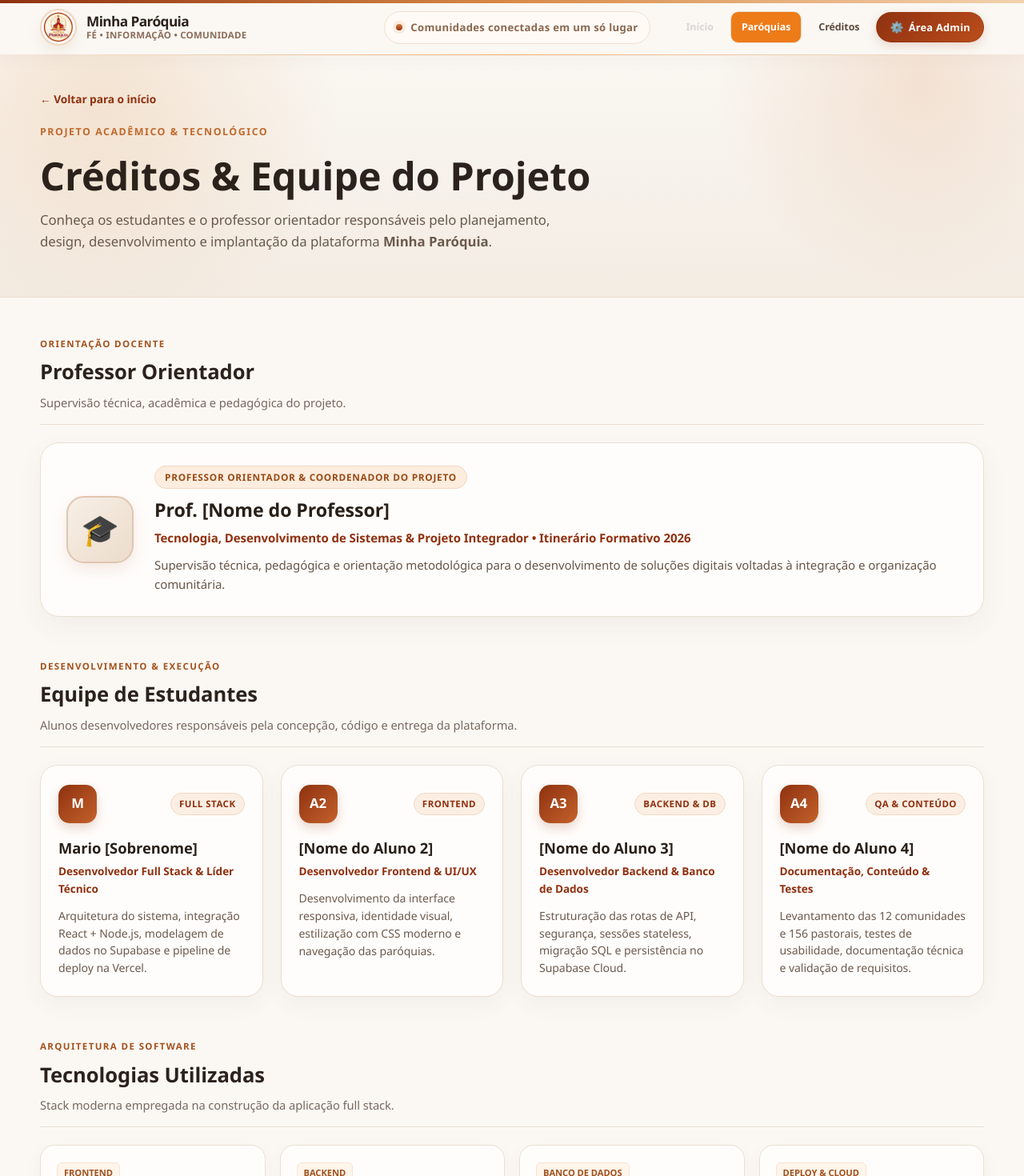
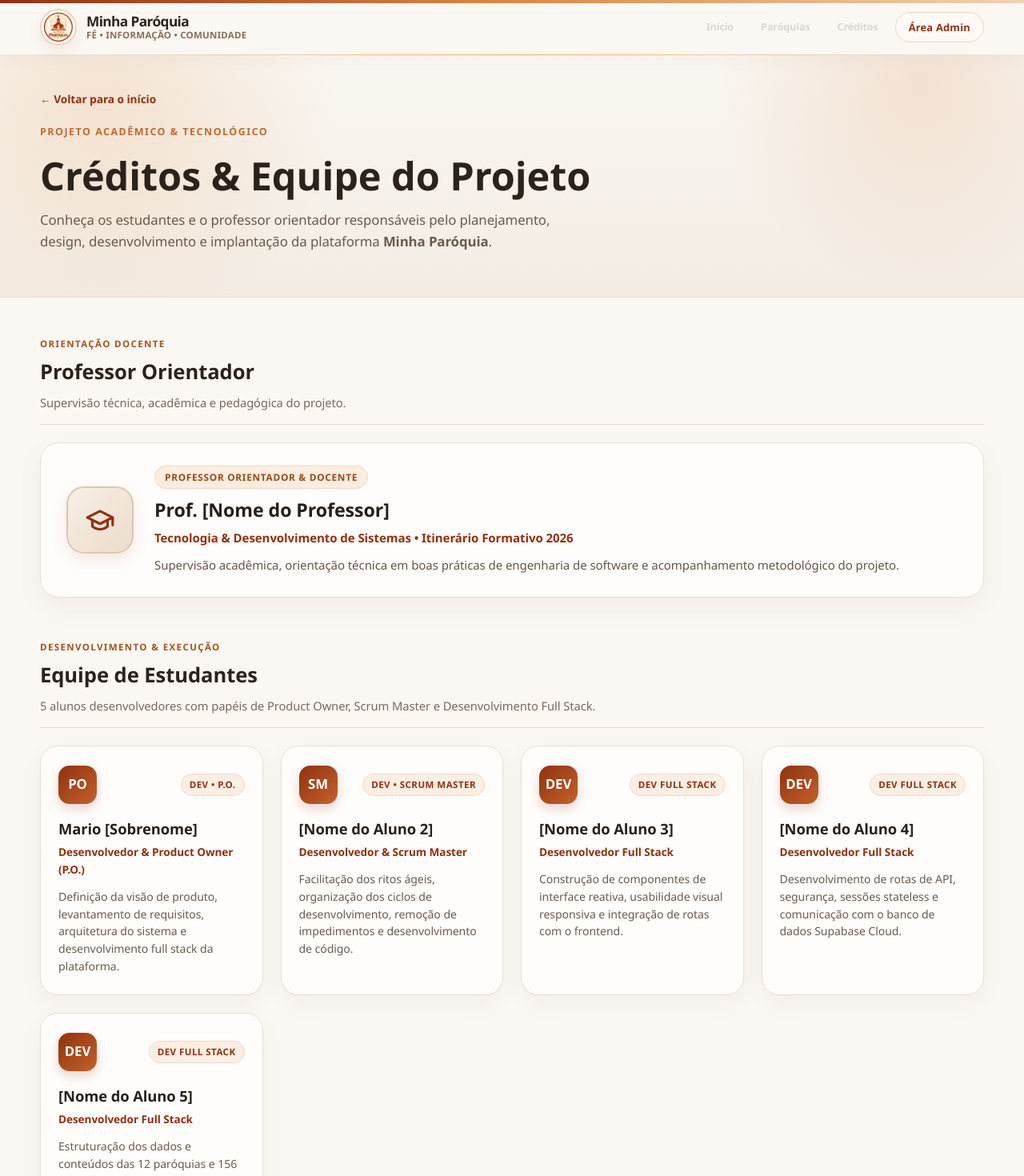
Before and after one commit to Itinerario2026/infogreja-plus, a React (Vite) app in the folder client/: page /creditos in a window 1280 px wide. Shown: the top 1470 px of the page at 80% size. Built offline with nearby package versions, Linux system fonts and the light colour scheme.

Commit message:
Limpa cabecalho, remove emoji de Area Admin e ajusta equipe para 5 devs (com P.O. e Scrum Master)

```diff
--- a/client/src/components/PublicHeader.jsx
+++ b/client/src/components/PublicHeader.jsx
@@ -18,19 +18,13 @@ export default function PublicHeader() {
           </span>
         </Link>
 
-        <div className="header-identity">
-          <span className="header-dot"></span>
-          <span>Comunidades conectadas em um só lugar</span>
-        </div>
-
         <button className="menu-btn" onClick={() => setOpen(!open)} aria-label="Abrir menu">☰</button>
         <nav className={`nav ${open ? "show" : ""}`}>
           <Link to="/" onClick={close}>Início</Link>
-          <a href="/#igrejas" onClick={close} className="nav-cta">Paróquias</a>
-          <Link to="/creditos" onClick={close} className="nav-credits-link">Créditos</Link>
-          <Link to="/admin/login" onClick={close} className="nav-admin-btn">
-            <span className="nav-admin-icon" aria-hidden="true">⚙️</span>
-            <span>Área Admin</span>
+          <a href="/#igrejas" onClick={close}>Paróquias</a>
+          <Link to="/creditos" onClick={close}>Créditos</Link>
+          <Link to="/admin/login" onClick={close} className="nav-admin-link">
+            Área Admin
           </Link>
         </nav>
       </div>
--- a/client/src/pages/Credits.jsx
+++ b/client/src/pages/Credits.jsx
@@ -3,44 +3,51 @@ import PublicHeader from "../components/PublicHeader";
 import PublicFooter from "../components/PublicFooter";
 
 export default function Credits() {
-  // Dados do Professor Orientador
+  // Professor Orientador
   const professor = {
     name: "Prof. [Nome do Professor]",
-    role: "Professor Orientador & Coordenador do Projeto",
-    subject: "Tecnologia, Desenvolvimento de Sistemas & Projeto Integrador",
+    role: "Professor Orientador & Docente",
+    subject: "Tecnologia & Desenvolvimento de Sistemas",
     institution: "Itinerário Formativo 2026",
-    bio: "Supervisão técnica, pedagógica e orientação metodológica para o desenvolvimento de soluções digitais voltadas à integração e organização comunitária."
+    bio: "Supervisão acadêmica, orientação técnica em boas práticas de engenharia de software e acompanhamento metodológico do projeto."
   };
 
-  // Dados da Equipe / Alunos
+  // 5 Alunos Desenvolvedores (sendo 1 P.O. e 1 Scrum Master)
   const teamMembers = [
     {
       name: "Mario [Sobrenome]",
-      role: "Desenvolvedor Full Stack & Líder Técnico",
-      tag: "Full Stack",
-      contributions: "Arquitetura do sistema, integração React + Node.js, modelagem de dados no Supabase e pipeline de deploy na Vercel.",
-      initials: "M"
+      role: "Desenvolvedor & Product Owner (P.O.)",
+      tag: "Dev • P.O.",
+      contributions: "Definição da visão de produto, levantamento de requisitos, arquitetura do sistema e desenvolvimento full stack da plataforma.",
+      initials: "PO"
     },
     {
       name: "[Nome do Aluno 2]",
-      role: "Desenvolvedor Frontend & UI/UX",
-      tag: "Frontend",
-      contributions: "Desenvolvimento da interface responsiva, identidade visual, estilização com CSS moderno e navegação das paróquias.",
-      initials: "A2"
+      role: "Desenvolvedor & Scrum Master",
+      tag: "Dev • Scrum Master",
+      contributions: "Facilitação dos ritos ágeis, organização dos ciclos de desenvolvimento, remoção de impedimentos e desenvolvimento de código.",
+      initials: "SM"
     },
     {
       name: "[Nome do Aluno 3]",
-      role: "Desenvolvedor Backend & Banco de Dados",
-      tag: "Backend & DB",
-      contributions: "Estruturação das rotas de API, segurança, sessões stateless, migração SQL e persistência no Supabase Cloud.",
-      initials: "A3"
+      role: "Desenvolvedor Full Stack",
+      tag: "Dev Full Stack",
+      contributions: "Construção de componentes de interface reativa, usabilidade visual responsiva e integração de rotas com o frontend.",
+      initials: "DEV"
     },
     {
       name: "[Nome do Aluno 4]",
-      role: "Documentação, Conteúdo & Testes",
-      tag: "QA & Conteúdo",
-      contributions: "Levantamento das 12 comunidades e 156 pastorais, testes de usabilidade, documentação técnica e validação de requisitos.",
-      initials: "A4"
+      role: "Desenvolvedor Full Stack",
+      tag: "Dev Full Stack",
+      contributions: "Desenvolvimento de rotas de API, segurança, sessões stateless e comunicação com o banco de dados Supabase Cloud.",
+      initials: "DEV"
+    },
+    {
+      name: "[Nome do Aluno 5]",
+      role: "Desenvolvedor Full Stack",
+      tag: "Dev Full Stack",
+      contributions: "Estruturação dos dados e conteúdos das 12 paróquias e 156 pastorais, testes de usabilidade e validação de requisitos.",
+      initials: "DEV"
     }
   ];
 
@@ -83,7 +90,10 @@ export default function Credits() {
 
             <div className="advisor-card">
               <div className="advisor-avatar-box">
-                <span className="advisor-avatar-icon">🎓</span>
+                <svg className="advisor-avatar-svg" width="38" height="38" viewBox="0 0 24 24" fill="none" stroke="currentColor" strokeWidth="2" strokeLinecap="round" strokeLinejoin="round">
+                  <path d="M22 10v6M2 10l10-5 10 5-10 5z"/>
+                  <path d="M6 12v5c3 3 9 3 12 0v-5"/>
+                </svg>
               </div>
               <div className="advisor-info">
                 <span className="advisor-role-badge">{professor.role}</span>
@@ -99,7 +109,7 @@ export default function Credits() {
             <div className="section-title-wrap">
               <span className="section-tag">Desenvolvimento & Execução</span>
               <h2>Equipe de Estudantes</h2>
-              <p>Alunos desenvolvedores responsáveis pela concepção, código e entrega da plataforma.</p>
+              <p>5 alunos desenvolvedores com papéis de Product Owner, Scrum Master e Desenvolvimento Full Stack.</p>
             </div>
 
             <div className="team-grid">
--- a/client/src/styles.css
+++ b/client/src/styles.css
@@ -2964,7 +2964,7 @@ input:focus,select:focus,textarea:focus{border-color:#cf8b58;box-shadow:0 0 0 3p
 }
 
 /* ==========================================================================
-   NAVEGAÇÃO: Botão Admin & Link Créditos
+   NAVEGAÇÃO: Botão Admin & Link Créditos (Limpo e sem poluição visual)
    ========================================================================== */
 .nav-credits-link{
   color:#5e4b3e !important;
@@ -2975,37 +2975,30 @@ input:focus,select:focus,textarea:focus{border-color:#cf8b58;box-shadow:0 0 0 3p
   color:#8f3110 !important;
 }
 
-.nav-admin-btn{
-  display:inline-flex !important;
-  align-items:center;
-  gap:6px;
+.nav-admin-link{
   padding:8px 16px !important;
   border-radius:999px !important;
-  background:linear-gradient(135deg, #8f3110 0%, #ba4d1b 100%) !important;
-  color:#fff !important;
+  background:#fffaf5 !important;
+  color:#8f3110 !important;
+  border:1px solid #ead6c2 !important;
   font-weight:750 !important;
   font-size:.8rem !important;
   letter-spacing:.02em;
-  border:1px solid rgba(143,49,16,.25) !important;
+  transition:all .2s ease;
+}
+.nav-admin-link:hover{
+  background:#8f3110 !important;
+  color:#fff !important;
+  border-color:#8f3110 !important;
   box-shadow:0 4px 14px rgba(143,49,16,.18);
-  transition:all .2s ease;
-}
-.nav-admin-btn:hover{
-  background:linear-gradient(135deg, #74250a 0%, #9e3e12 100%) !important;
-  color:#fff !important;
-  transform:translateY(-1px);
-  box-shadow:0 6px 18px rgba(143,49,16,.26);
-}
-.nav-admin-icon{
-  font-size:.85rem;
-  line-height:1;
 }
 
 /* Mobile drawer adjustments */
 @media (max-width: 900px) {
-  .brand-header .nav.show .nav-admin-btn{
+  .brand-header .nav.show .nav-admin-link{
     margin-top:8px;
     justify-content:center;
+    text-align:center;
     width:100%;
     padding:12px 18px !important;
   }
@@ -3119,8 +3112,8 @@ input:focus,select:focus,textarea:focus{border-color:#cf8b58;box-shadow:0 0 0 3p
   box-shadow:0 8px 20px rgba(143,49,16,.1);
   margin:0 auto;
 }
-.advisor-avatar-icon{
-  font-size:2.4rem;
+.advisor-avatar-svg{
+  color:#8f3110;
 }
 .advisor-role-badge{
   display:inline-block;
```
